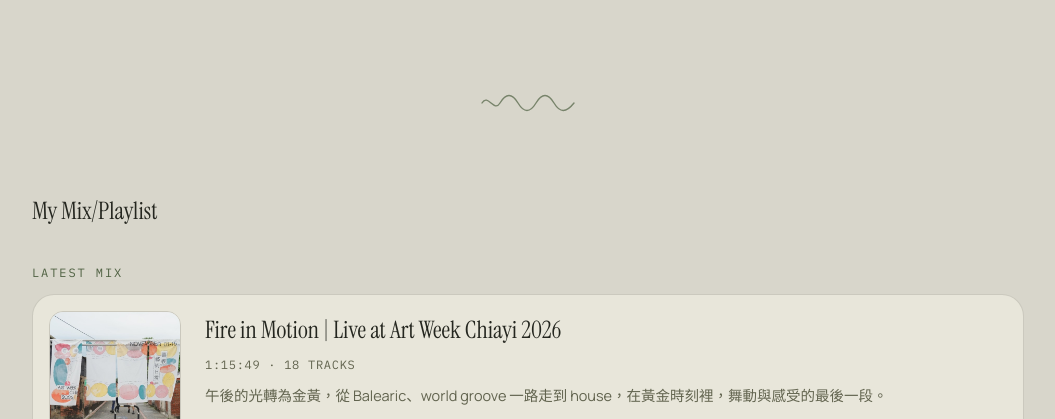
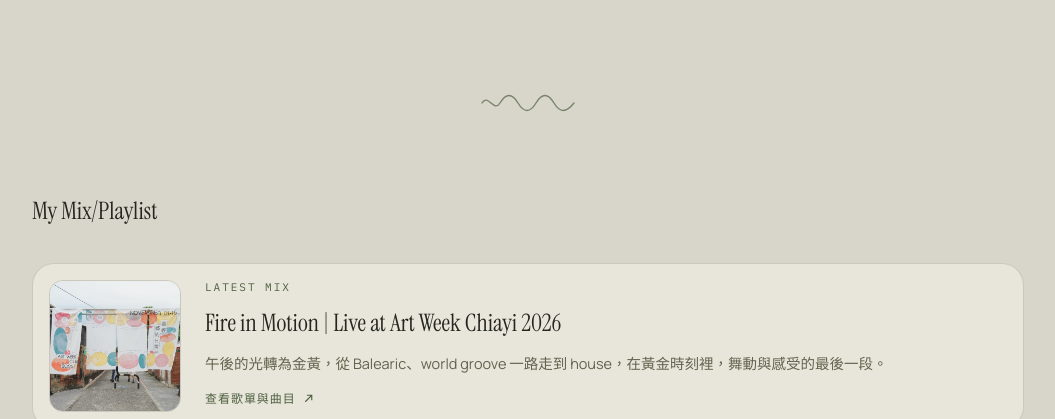
Before and after one commit to GeneYao/persnal_website, a plain HTML site: page index.html in a window 1280 px wide. Shown: the part 1085-1504 px from the top of the page, without its empty margins (112-1167 px from the left). Drawn offline with Linux system fonts and the light colour scheme.

Commit message:
Home: Latest Mix label inside the card, remove duration and track count line
Co-Authored-By: Claude Sonnet 5.5 <noreply@anthropic.com>

```diff
--- a/index.html
+++ b/index.html
@@ -173,7 +173,6 @@
 
   /* ---- latest mix ---- */
   .latest{ margin-top: 32px; scroll-margin-top: 24px; }
-  .latest > .eyebrow{ margin: 0 0 12px; }
   .latest-card{
     position:relative; display:grid; grid-template-columns: 132px 1fr; gap: 24px; align-items:center;
     background: var(--surface); border:1px solid var(--line); border-radius: 22px; padding: 16px;
@@ -187,6 +186,7 @@
   .latest-card h3 a:hover{ color: var(--accent); }
   .latest-card .meta{ margin-top:6px; font-family:'IBM Plex Mono', monospace; font-size:12px; letter-spacing:.06em; color: var(--ink-soft); }
   .latest-card p{ margin: 10px 0 0; color: var(--ink-soft); font-size: 14.5px; }
+  .latest-card p.eyebrow{ margin: 0 0 8px; color: var(--accent); font-size: 11px; letter-spacing:.18em; line-height:1.4; }
   .latest-card .go{ margin-top:14px; display:inline-flex; align-items:center; gap:6px; font-family:'IBM Plex Mono', monospace; font-size:12px; letter-spacing:.08em; text-transform:uppercase; color:var(--accent); text-decoration:none; }
   .latest-card .go svg{ width:13px; height:13px; transition: transform .2s ease; }
   .latest-card .go:hover svg{ transform: translate(2px,-2px); }
@@ -426,12 +426,11 @@
   <div class="wrap">
     <h2>My Mix/Playlist</h2>
     <div class="latest" id="latest">
-      <p class="eyebrow">Latest Mix</p>
       <div class="latest-card" id="latestCard">
         <img src="photos/mix-fire-in-motion.jpg" alt="Fire in Motion mix artwork" loading="lazy">
         <div>
+          <p class="eyebrow">Latest Mix</p>
           <h3><a href="mix/fire-in-motion/">Fire in Motion | Live at Art Week Chiayi 2026</a></h3>
-          <div class="meta">1:15:49 · 18 TRACKS</div>
           <p class="lang-zh">午後的光轉為金黃，從 Balearic、world groove 一路走到 house，在黃金時刻裡，舞動與感受的最後一段。</p>
           <p class="lang-en">An 18-track golden hour set, from Balearic and world grooves into house.</p>
           <a class="go" href="mix/fire-in-motion/">
```
